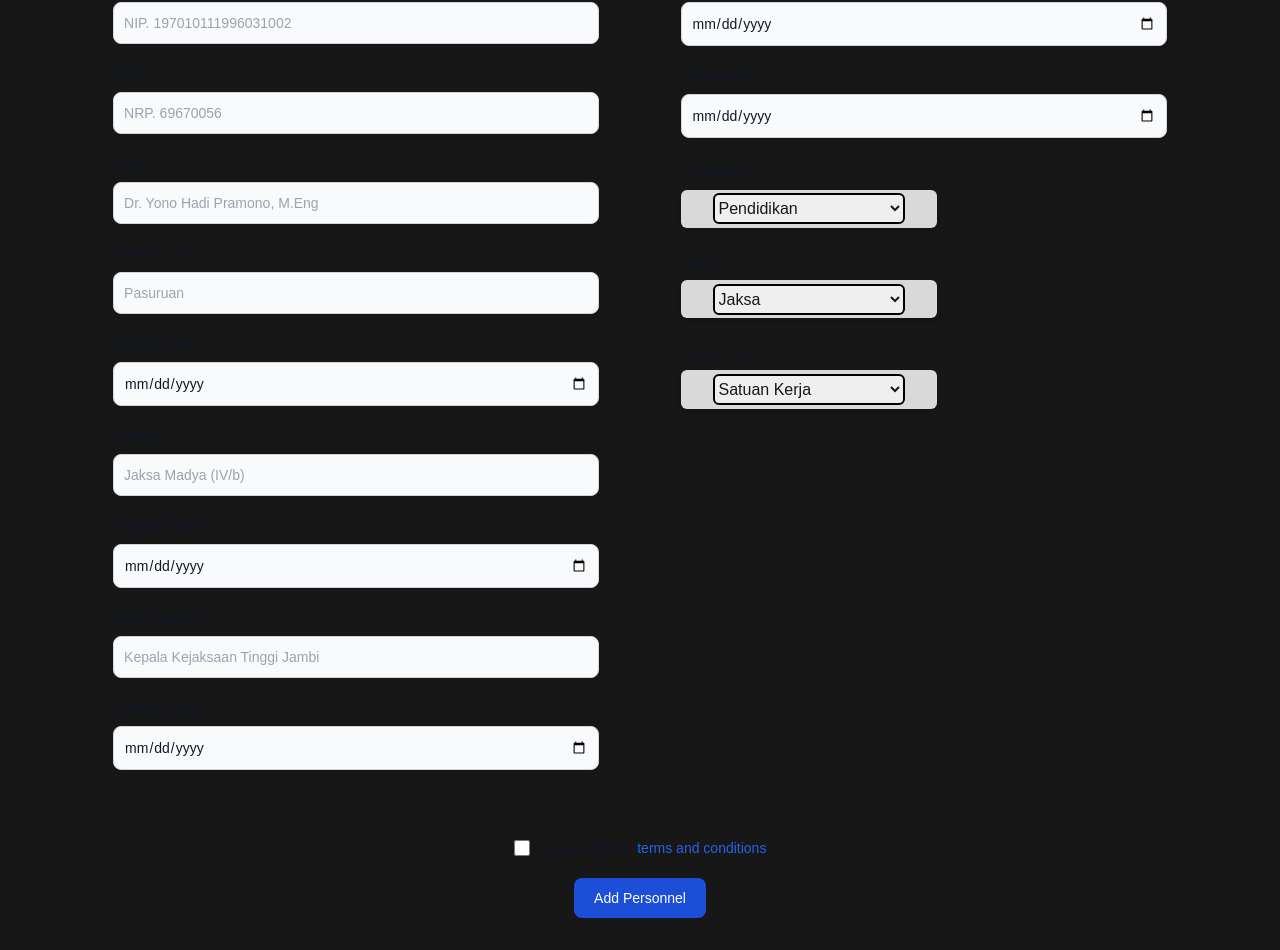
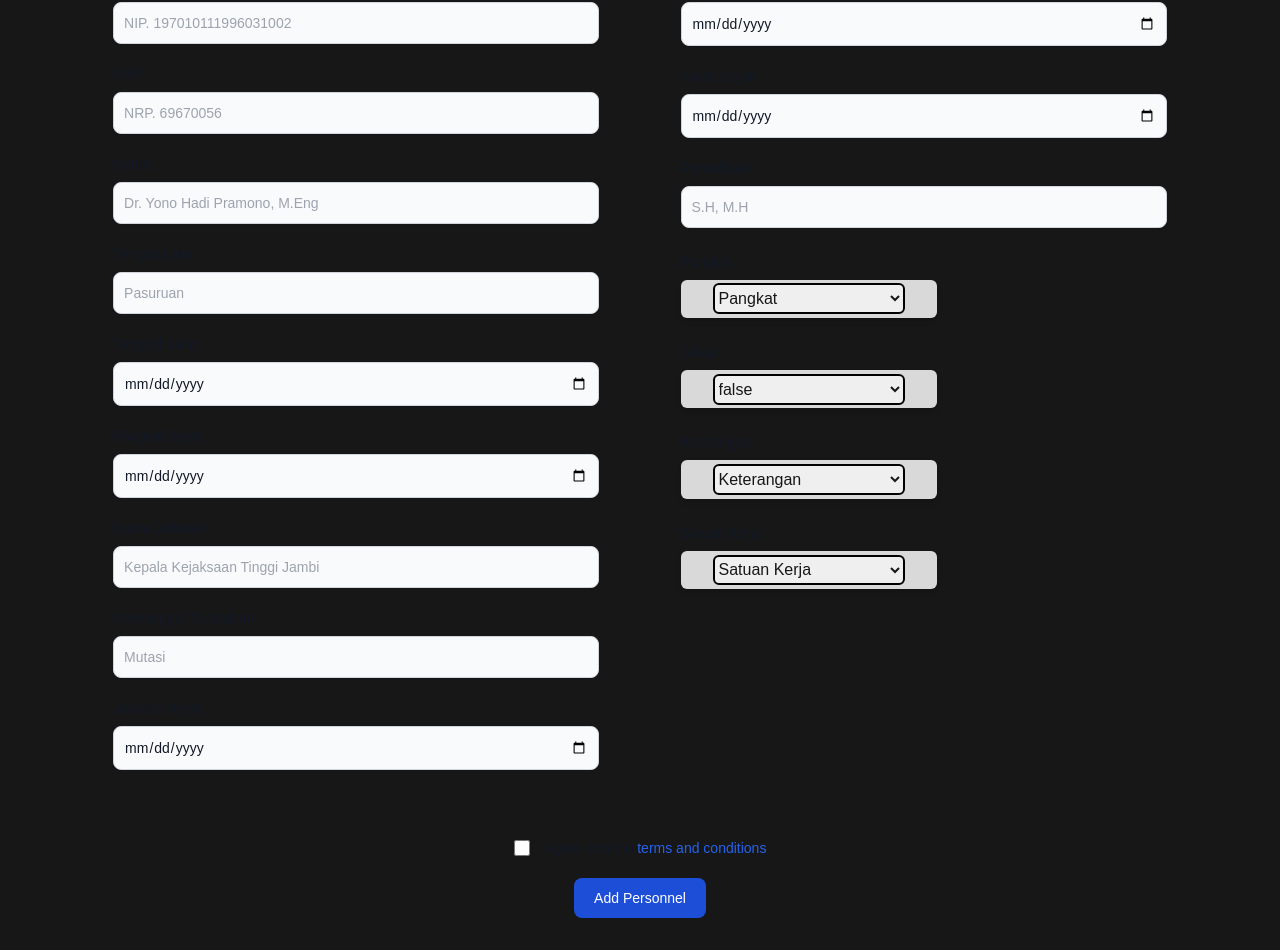
Before and after one commit to mochammadsufandi/frontEnd-Kepeg, a Next.js app: page /import-input in a window 1280 px wide. Shown: the part 556-1506 px from the top of the page. Built offline with nearby package versions, Linux system fonts and the light colour scheme.

Commit message:
feat : finish input feature

```diff
--- a/app/components/formMultiple.tsx
+++ b/app/components/formMultiple.tsx
@@ -1,40 +1,88 @@
 import { useState } from "react";
-import CustomInput from "./customInput";
-import Modal from "./modal";
+import Toast from "./toast";
+import { inputMultiplePersonnel } from "@/utils/fetchAPI/inputPersonnel";
 
 const FileMultiple = () => {
-  const [isOpen, setIsOpen] = useState(false);
-  function onCloseModal() {
-    setIsOpen(false);
+  const [file, setFile] = useState<File | null>(null);
+  const [messageToast, setmessageToast] = useState("");
+  const [isVisibleToast, setIsVisibleToast] = useState(false);
+  const [statusToast, setStatusToast] = useState("");
+
+  function onChangeHandler(ev: React.ChangeEvent<HTMLInputElement>) {
+    ev.preventDefault();
+    const selectedFile = ev.target.files?.[0];
+    if (selectedFile) {
+      setFile(selectedFile);
     }
-  function onOpenModal() {
-    setIsOpen(true);
   }
-  function onSubmit() {}
+
+  function showToast() {
+    setIsVisibleToast(true);
+    setTimeout(() => {
+      setIsVisibleToast(false);
+    }, 3000);
+  }
+  function onCloseToast() {
+    setIsVisibleToast(false);
+  }
+  async function onSubmit(ev: React.FormEvent<HTMLFormElement>) {
+    ev.preventDefault();
+    if (!file) {
+      alert("Please Input A File");
+      return;
+    }
+    const formData = new FormData();
+    formData.append("InputFile", file);
+
+    try {
+      const { responseData, status } = await inputMultiplePersonnel(formData);
+      if (status === 200) {
+        setStatusToast("success");
+      } else {
+        setStatusToast("error");
+      }
+      setmessageToast(responseData.message as string);
+      setFile(null);
+      showToast();
+    } catch (err) {
+      console.log(err);
+    }
+  }
 
   return (
-    <form className="flex flex-col items-center justify-center">
-      <CustomInput
-        field="fileInput"
+    <>
+      <form className="flex flex-col items-center justify-center" onSubmit={onSubmit}>
+        <div className="mb-5">
+          <label
+            htmlFor="fileMultiple"
+            className="block mb-2 text-sm font-medium text-gray-900 dark:text-white"
+          >
+            Input File
+          </label>
+          <input
             type="file"
-        name="Personnels File"
-        required={false}
-        placeholder="Please Input .Word File"
+            id="fileMultiple"
+            className="shadow-sm bg-gray-50 border border-gray-300 text-gray-900 text-sm rounded-lg focus:ring-blue-500 focus:border-blue-500 block w-full p-2.5 dark:bg-gray-700 dark:border-gray-600 dark:placeholder-gray-400 dark:text-white dark:focus:ring-blue-500 dark:focus:border-blue-500 dark:shadow-sm-light"
+            placeholder="Please Input .docx File"
+            required={true}
+            accept=".docx"
+            onChange={onChangeHandler}
           />
+        </div>
         <button
-        type="button"
+          type="submit"
           className="text-white bg-blue-700 hover:bg-blue-800 focus:ring-4 focus:outline-none focus:ring-blue-300 font-medium rounded-lg text-sm px-5 py-2.5 text-center dark:bg-blue-600 dark:hover:bg-blue-700 dark:focus:ring-blue-800"
-        onClick={onOpenModal}
         >
           Import Personnel
         </button>
-      <Modal
-        isOpen={isOpen}
-        onClose={onCloseModal}
-        onAction={onSubmit}
-        message="Are you sure to import this file?"
+      </form>
+      <Toast
+        message={messageToast}
+        isVisible={isVisibleToast}
+        onClose={onCloseToast}
+        type={statusToast}
       />
-    </form>
+    </>
   );
 };
 
--- a/app/components/formsInput.tsx
+++ b/app/components/formsInput.tsx
@@ -1,98 +1,75 @@
 import {
-  CustomInputProps,
+  CustomInputFormProps,
   DropDownFormInputProps,
   FormInputProps,
 } from "@/interface/propsInterface";
 import CustomInput from "./customInput";
 import DropDown from "./dropdown";
 import { converterFieldToNameButton } from "@/utils/converter";
-import { useState } from "react";
-import Modal from "./modal";
 
-const FormsInput = ({ data }: FormInputProps) => {
-  const [isOpen, setIsOpen] = useState(false);
-  function onCloseModal() {
-    setIsOpen(false);
-  }
-  function onOpenModal() {
-    setIsOpen(true);
-  }
-  function onSubmit() {
-    window.alert("OIIII");
-    console.log(dropDownField);
-  }
-  const dropDownField = [
-    {
-      data: [
-        { name: "SMA", value: "SMA" },
-        { name: "DIII", value: "DIII" },
-        { name: "DIV", value: "DIV" },
-        { name: "Sarjana", value: "S." },
-        { name: "Magister", value: "M." },
-        { name: "Doktor", value: "Dr." },
-      ],
-      disabled: false,
-      name: "pendidikanTerakhir",
-      required: true,
-    },
-    {
-      data: [
-        { name: "true", value: "true" },
-        { name: "false", value: "false" },
-      ],
-      disabled: false,
-      name: "jaksa",
-      required: true,
-    },
-    {
-      data: [
-        { name: "Kejati Jambi", value: "1" },
-        { name: "Kejari Jambi", value: "2" },
-        { name: "Kejari Muaro Jambi", value: "3" },
-      ],
-      disabled: false,
-      name: "unitId",
-      required: true,
-    },
-  ];
-  function onChangeGender() {}
+const FormsInput = ({ dataInput, dataDropDown, onSubmit }: FormInputProps) => {
   return (
-    <form className=" flex  flex-wrap justify-evenly">
+    <form className=" flex  flex-wrap justify-evenly" onSubmit={onSubmit}>
       <div className="w-[40%]">
-        {data.map(({ name, field, placeholder, required, type }: CustomInputProps, idx: number) => {
+        {dataInput.map(
+          (
+            { name, field, value, placeholder, required, type, onChange }: CustomInputFormProps,
+            idx: number
+          ) => {
             if (idx > 8) return;
             return (
               <CustomInput
                 key={idx}
                 field={field}
                 name={name}
+                value={value}
                 type={type}
                 placeholder={placeholder}
                 required={required}
+                onChange={(ev) => {
+                  if (onChange) {
+                    onChange(ev);
+                  }
+                }}
               />
             );
-        })}
+          }
+        )}
       </div>
       <div className="w-[40%]">
-        {data.map(({ name, field, placeholder, required, type }: CustomInputProps, idx: number) => {
+        {dataInput.map(
+          (
+            { name, field, value, placeholder, required, type, onChange }: CustomInputFormProps,
+            idx: number
+          ) => {
             if (idx <= 8) return;
             return (
               <CustomInput
                 key={idx}
                 field={field}
+                value={value}
                 name={name}
                 type={type}
                 placeholder={placeholder}
                 required={required}
+                onChange={(ev) => {
+                  if (onChange) {
+                    onChange(ev);
+                  }
+                }}
               />
             );
-        })}
+          }
+        )}
         <div className="w-full mb-5">
-          {dropDownField.map(({ data, name, disabled, required }: DropDownFormInputProps, idx) => {
+          {dataDropDown.map(
+            (
+              { data, name, defaultValue, disabled, required, onChange }: DropDownFormInputProps,
+              idx
+            ) => {
               return (
-              <>
+                <div key={`dropdown${idx}`}>
                   <label
-                  key={`label ${idx}`}
                     htmlFor={name}
                     className="block mb-2 text-sm font-medium text-gray-900 dark:text-white mt-[1.5rem]"
                   >
@@ -100,16 +77,21 @@ const FormsInput = ({ data }: FormInputProps) => {
                   </label>
 
                   <DropDown
-                  key={`dropdown ${idx}`}
                     data={data}
                     disabled={disabled}
+                    defaultValue={defaultValue}
                     name={name}
-                  onChange={onChangeGender}
+                    onChange={(ev) => {
+                      if (onChange) {
+                        onChange(ev);
+                      }
+                    }}
                     required={required}
                   />
-              </>
+                </div>
               );
-          })}
+            }
+          )}
         </div>
       </div>
 
@@ -135,18 +117,11 @@ const FormsInput = ({ data }: FormInputProps) => {
           </label>
         </div>
         <button
-          type="button"
+          type="submit"
           className="text-white bg-blue-700 hover:bg-blue-800 focus:ring-4 focus:outline-none focus:ring-blue-300 font-medium rounded-lg text-sm px-5 py-2.5 text-center dark:bg-blue-600 dark:hover:bg-blue-700 dark:focus:ring-blue-800"
-          onClick={onOpenModal}
         >
           Add Personnel
         </button>
-        <Modal
-          isOpen={isOpen}
-          message="Are you sure to input personnel"
-          onClose={onCloseModal}
-          onAction={onSubmit}
-        />
       </div>
     </form>
   );
--- a/app/import-input/page.tsx
+++ b/app/import-input/page.tsx
@@ -1,52 +1,257 @@
 "use client";
 
+import { useState } from "react";
 import FileMultiple from "../components/formMultiple";
 import FormsInput from "../components/formsInput";
 import { Navbar } from "../components/navbar";
+import { DataTableResult, DropDownObject } from "@/interface/propsInterface";
+import Toast from "../components/toast";
+import { mappingToDataEditParams } from "@/utils/converter";
+import { inputSinglePersonnel } from "@/utils/fetchAPI/inputPersonnel";
 
 const ImportInput = () => {
+  const [formData, setFormData] = useState<DataTableResult>({} as DataTableResult);
+  const [messageToast, setMessageToast] = useState("");
+  const [isVisibleToast, setIsVisibleToast] = useState(false);
+  const [statusToast, setStatusToast] = useState("");
+
+  function formatDateInput(date: string | Date) {
+    const d = new Date(date);
+    return d.toISOString().split("T")[0];
+  }
+
+  function onCloseToast() {
+    setIsVisibleToast(false);
+  }
+  function showToast() {
+    setIsVisibleToast(true);
+    setTimeout(() => {
+      setIsVisibleToast(false);
+    }, 3000);
+  }
+
+  function onChangeHandlerInput({ name, value }: { name: string; value: string | number }) {
+    if (!value) {
+      setFormData((prevState) => ({
+        ...prevState,
+        [name]: "",
+      }));
+    } else {
+      setFormData((prevState) => ({
+        ...prevState,
+        [name]: value,
+      }));
+    }
+  }
+  function onChangeHandlerDropdown({ name, value }: DropDownObject) {
+    setFormData((prevState) => ({
+      ...prevState,
+      [name]: value === "true" ? true : value === "false" ? false : value,
+    }));
+  }
+  async function onSubmit(ev: React.FormEvent) {
+    try {
+      ev.preventDefault();
+      const inputData = mappingToDataEditParams(formData);
+      const { responseData, status } = await inputSinglePersonnel(inputData);
+      if (status === 201) {
+        setStatusToast("success");
+      } else {
+        setStatusToast("error");
+      }
+      setMessageToast(responseData.message as string);
+      setFormData({} as DataTableResult);
+      showToast();
+    } catch (err) {
+      console.log(err);
+    }
+  }
   const fieldInput = [
     {
       field: "NIP",
       name: "NIP",
+      value: formData.NIP ?? "",
       type: "number",
       placeholder: "NIP. 197010111996031002",
       required: true,
+      onChange: onChangeHandlerInput,
     },
-    { field: "NRP", name: "NRP", type: "number", placeholder: "NRP. 69670056", required: true },
+    {
+      field: "NRP",
+      name: "NRP",
+      value: formData.NRP ?? "",
+      type: "number",
+      placeholder: "NRP. 69670056",
+      required: true,
+      onChange: onChangeHandlerInput,
+    },
     {
       field: "nama",
       name: "Nama",
+      value: formData.nama ?? "",
       type: "text",
       placeholder: "Dr. Yono Hadi Pramono, M.Eng",
       required: true,
+      onChange: onChangeHandlerInput,
     },
     {
       field: "tempatLahir",
       name: "Tempat Lahir",
+      value: formData.tempatLahir ?? "",
       type: "text",
       placeholder: "Pasuruan",
-      required: true,
+      required: false,
+      onChange: onChangeHandlerInput,
     },
-    { field: "tanggalLahir", name: "Tanggal Lahir", type: "date", placeholder: "", required: true },
     {
-      field: "originalRank",
-      name: "Pangkat",
-      type: "text",
-      placeholder: "Jaksa Madya (IV/b)",
-      required: true,
+      field: "tanggalLahir",
+      name: "Tanggal Lahir",
+      value: formData.tanggalLahir ? formatDateInput(formData.tanggalLahir) : "",
+      type: "date",
+      placeholder: "",
+      required: false,
+      onChange: onChangeHandlerInput,
     },
-    { field: "pangkatSejak", name: "Pangkat Sejak", type: "date", placeholder: "", required: true },
+    {
+      field: "pangkatSejak",
+      name: "Pangkat Sejak",
+      value: formData.pangkatSejak ? formatDateInput(formData.pangkatSejak) : "",
+      type: "date",
+      placeholder: "",
+      required: false,
+      onChange: onChangeHandlerInput,
+    },
     {
       field: "namaJabatan",
       name: "Nama Jabatan",
+      value: formData.namaJabatan ?? "",
       type: "text",
       placeholder: "Kepala Kejaksaan Tinggi Jambi",
-      required: true,
+      required: false,
+      onChange: onChangeHandlerInput,
     },
-    { field: "jabatanSejak", name: "Jabatan Sejak", type: "date", placeholder: "", required: true },
-    { field: "PNSSejak", name: "PNS Sejak", type: "date", placeholder: "", required: true },
-    { field: "jaksaSejak", name: "Jaksa Sejak", type: "date", placeholder: "", required: true },
+    {
+      field: "keteranganTambahan",
+      name: "Keterangan Tambahan",
+      value: formData.keteranganTambahan ?? "",
+      type: "text",
+      placeholder: "Mutasi",
+      required: false,
+      onChange: onChangeHandlerInput,
+    },
+    {
+      field: "jabatanSejak",
+      name: "Jabatan Sejak",
+      value: formData.jabatanSejak ? formatDateInput(formData.jabatanSejak) : "",
+      type: "date",
+      placeholder: "",
+      required: false,
+      onChange: onChangeHandlerInput,
+    },
+    {
+      field: "PNSSejak",
+      name: "PNS Sejak",
+      value: formData.PNSSejak ? formatDateInput(formData.PNSSejak) : "",
+      type: "date",
+      placeholder: "",
+      required: false,
+      onChange: onChangeHandlerInput,
+    },
+    {
+      field: "jaksaSejak",
+      name: "Jaksa Sejak",
+      value: formData.jaksaSejak ? formatDateInput(formData.jaksaSejak) : "",
+      type: "date",
+      placeholder: "",
+      required: false,
+      onChange: onChangeHandlerInput,
+    },
+    {
+      field: "pendidikanTerakhir",
+      name: "Pendidikan",
+      value: formData.pendidikanTerakhir ?? "",
+      type: "text",
+      placeholder: "S.H, M.H",
+      required: false,
+      onChange: onChangeHandlerInput,
+    },
+  ];
+  const dropDownField = [
+    {
+      data: [
+        { name: "IV/e", value: "(IV/e)" },
+        { name: "IV/d", value: "(IV/d)" },
+        { name: "IV/c", value: "(IV/c)" },
+        { name: "IV/b", value: "(IV/b)" },
+        { name: "IV/a", value: "(IV/a)" },
+        { name: "III/d", value: "(III/d)" },
+        { name: "III/c", value: "(III/c)" },
+        { name: "III/b", value: "(III/b)" },
+        { name: "III/a", value: "(III/a)" },
+        { name: "II/d", value: "(II/d)" },
+        { name: "II/c", value: "(II/c)" },
+        { name: "II/b", value: "(II/b)" },
+        { name: "II/a", value: "(II/a)" },
+        { name: "I/d", value: "(I/d)" },
+        { name: "I/c", value: "(I/c)" },
+        { name: "I/b", value: "(I/b)" },
+        { name: "I/a", value: "(I/a)" },
+      ],
+      disabled: false,
+      defaultValue: {
+        name: "originalRank",
+        value: formData.originalRank
+          ? (formData.originalRank.match(/\(.*?\)/g)?.[0] as string)
+          : "",
+      },
+      name: "originalRank",
+      required: false,
+      onChange: onChangeHandlerDropdown,
+    },
+    {
+      data: [
+        { name: "true", value: "true" },
+        { name: "false", value: "false" },
+      ],
+      disabled: false,
+      defaultValue: {
+        name: "jaksa",
+        value: formData.jaksa ? "true" : "false",
+      },
+      name: "jaksa",
+      required: false,
+      onChange: onChangeHandlerDropdown,
+    },
+    {
+      data: [
+        { name: "Jaksa", value: "Jaksa" },
+        { name: "TU", value: "TU" },
+        { name: "CPNS", value: "CPNS" },
+      ],
+      disabled: false,
+      defaultValue: {
+        name: "keterangan",
+        value: formData.keterangan ?? "",
+      },
+      name: "keterangan",
+      required: false,
+      onChange: onChangeHandlerDropdown,
+    },
+    {
+      data: [
+        { name: "Kejati Jambi", value: "1" },
+        { name: "Kejari Jambi", value: "2" },
+        { name: "Kejari Muaro Jambi", value: "3" },
+      ],
+      disabled: false,
+      defaultValue: {
+        name: "",
+        value: formData.unitId ? (formData.unitId?.toString() as string) : "",
+      },
+      name: "unitId",
+      required: false,
+      onChange: onChangeHandlerDropdown,
+    },
   ];
 
   return (
@@ -62,8 +267,14 @@ const ImportInput = () => {
         <h1 className="text-whiteText text-center pb-[2rem] font-bold text-[1.2rem]">
           Input Single Personnel
         </h1>
-        <FormsInput data={fieldInput} />
+        <FormsInput dataInput={fieldInput} dataDropDown={dropDownField} onSubmit={onSubmit} />
       </div>
+      <Toast
+        message={messageToast}
+        isVisible={isVisibleToast}
+        onClose={onCloseToast}
+        type={statusToast}
+      />
     </div>
   );
 };
--- /dev/null
+++ b/utils/fetchAPI/inputPersonnel.ts
@@ -0,0 +1,25 @@
+import { DataEditParams } from "@/interface/propsInterface";
+import { baseURL } from "../baseURL";
+
+export const inputSinglePersonnel = async (data: DataEditParams) => {
+  const response = await fetch(`${baseURL}/inputSingle`, {
+    method: "POST",
+    headers: {
+      "Content-Type": "application/json",
+    },
+    body: JSON.stringify(data),
+  });
+  const responseData = await response.json();
+  const status = response.status;
+  return { responseData, status };
+};
+
+export const inputMultiplePersonnel = async (data: FormData) => {
+  const response = await fetch(`${baseURL}/inputFile`, {
+    method: "POST",
+    body: data,
+  });
+  const responseData = await response.json();
+  const status = response.status;
+  return { responseData, status };
+};
```
Also changed, not shown: app/components/formsEdit.tsx (+0 -10 lines), utils/converter.tsx (+9 -5 lines). Lines whose indentation alone changed are shown as unchanged.
